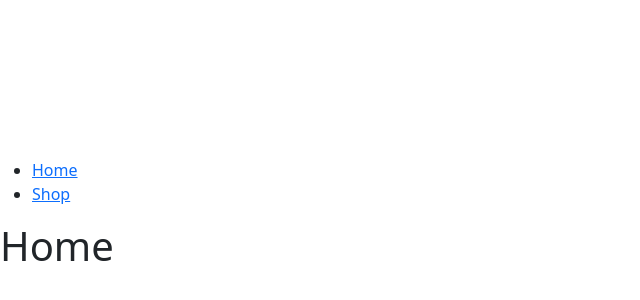
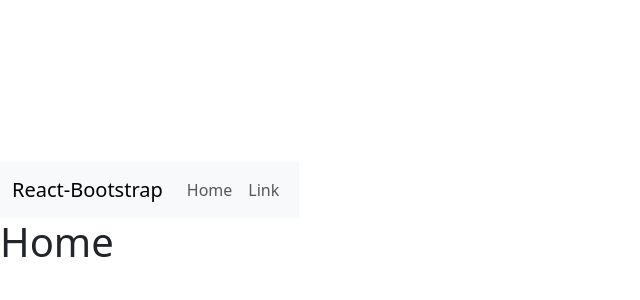
Before and after one commit to arnavgupta1209/shopping_react, a React (Vite) app: page / in a window 1280 px wide. Shown: the part 182-482 px from the top of the page, without its empty margins (0-640 px from the left). Built offline with nearby package versions, Linux system fonts and the light colour scheme.

Commit message:
created a nav bar

```diff
--- a/src/components/Navigation.jsx
+++ b/src/components/Navigation.jsx
@@ -1,4 +1,3 @@
-import {Link} from "react-router-dom";
 import Container from 'react-bootstrap/Container';
 import Nav from 'react-bootstrap/Nav';
 import Navbar from 'react-bootstrap/Navbar';
@@ -6,16 +5,18 @@
 
 function Navigation() {
   return (
-    <nav>
-      <ul>
-        <li>
-          <Link to="/">Home</Link>
-        </li>
-        <li>
-          <Link to="/shop">Shop</Link>
-        </li>
-      </ul>
-    </nav>
+    <Navbar expand="lg" className="bg-body-tertiary">
+      <Container>
+        <Navbar.Brand href="/">React-Bootstrap</Navbar.Brand>
+        <Navbar.Toggle aria-controls="basic-navbar-nav" />
+        <Navbar.Collapse id="basic-navbar-nav">
+          <Nav className="me-auto">
+            <Nav.Link href="/">Home</Nav.Link>
+            <Nav.Link href="/shop">Link</Nav.Link>
+          </Nav>
+        </Navbar.Collapse>
+      </Container>
+    </Navbar>
   );
 }
 
```
